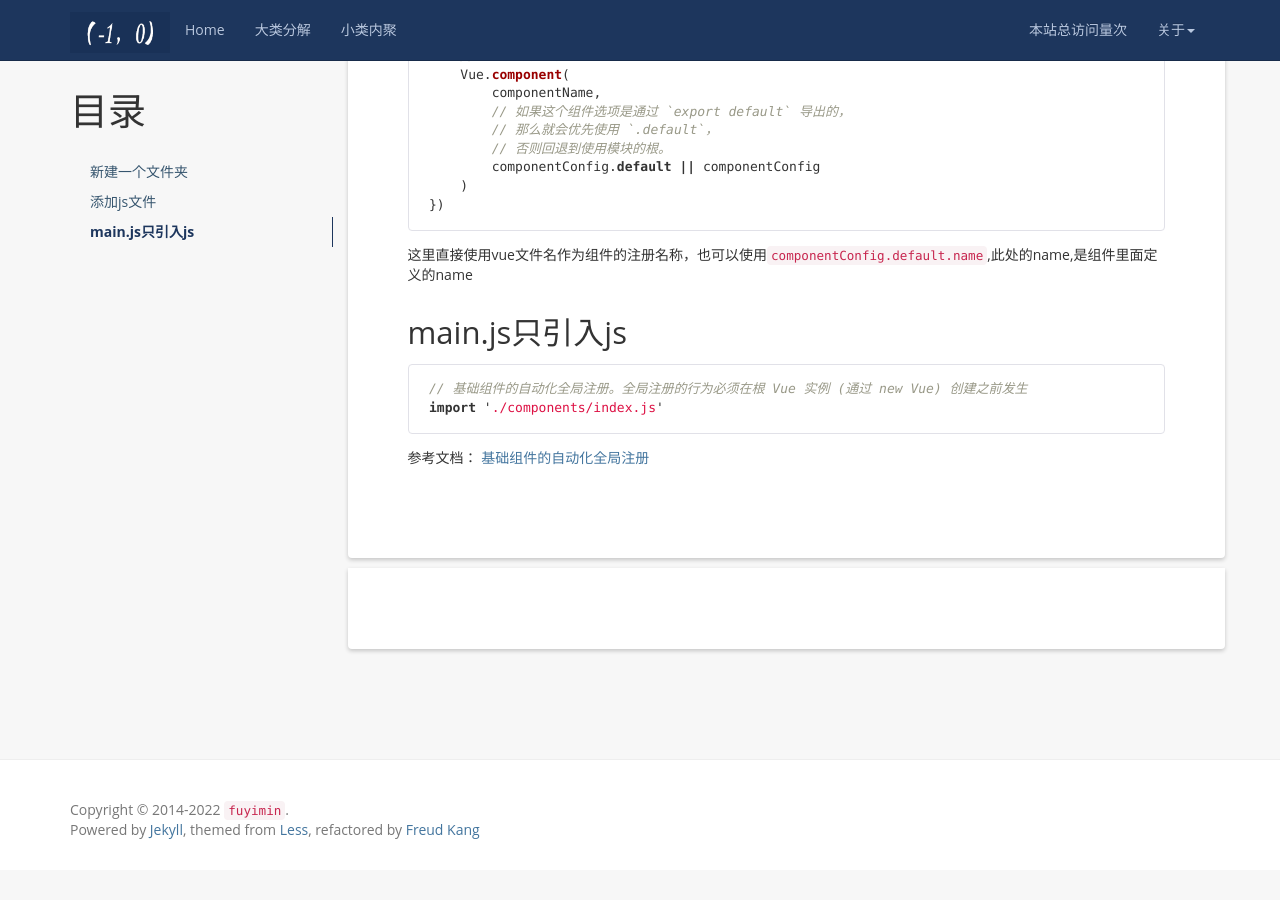
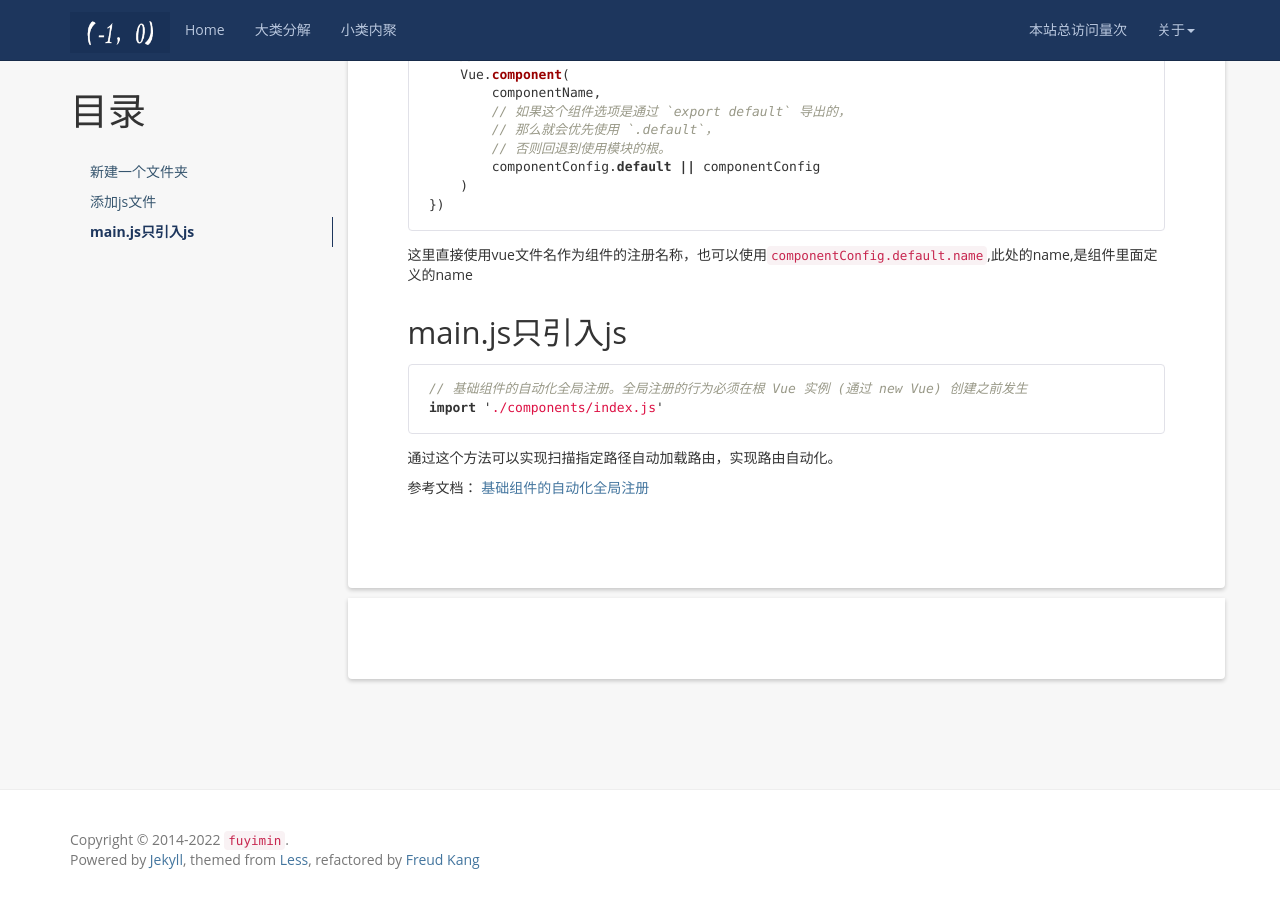
Before and after one commit to aimiy/aimiy.github.io, a Jekyll site: the page built from _posts/notes/vue/2021-10-08-vue自动化全局注册组件.md, in a window 1280 px wide and 900 px high, scrolled down 1155 px. Built offline with Jekyll 4.4.1, drawn with Linux system fonts in a browser that asks for light colours; nearby versions of some CDN libraries; a script that is not in the unit is left out; comment, search, counter and statistics services are not loaded; a file with an impossible date is left out; before the commit the page ends 2025 px from its top, so only the background shows below that.

Commit message:
扫描指定路径自动加载路由

````diff
--- a/_posts/notes/vue/2021-10-08-vue自动化全局注册组件.md
+++ b/_posts/notes/vue/2021-10-08-vue自动化全局注册组件.md
@@ -65,5 +65,7 @@ requireComponent.keys().forEach(fileName => {
 import './components/index.js'
 ```
 
+通过这个方法可以实现扫描指定路径自动加载路由，实现路由自动化。
+
 参考文档：
 [基础组件的自动化全局注册](https://cn.vuejs.org/v2/guide/components-registration.html#%E5%9F%BA%E7%A1%80%E7%BB%84%E4%BB%B6%E7%9A%84%E8%87%AA%E5%8A%A8%E5%8C%96%E5%85%A8%E5%B1%80%E6%B3%A8%E5%86%8C)
````
